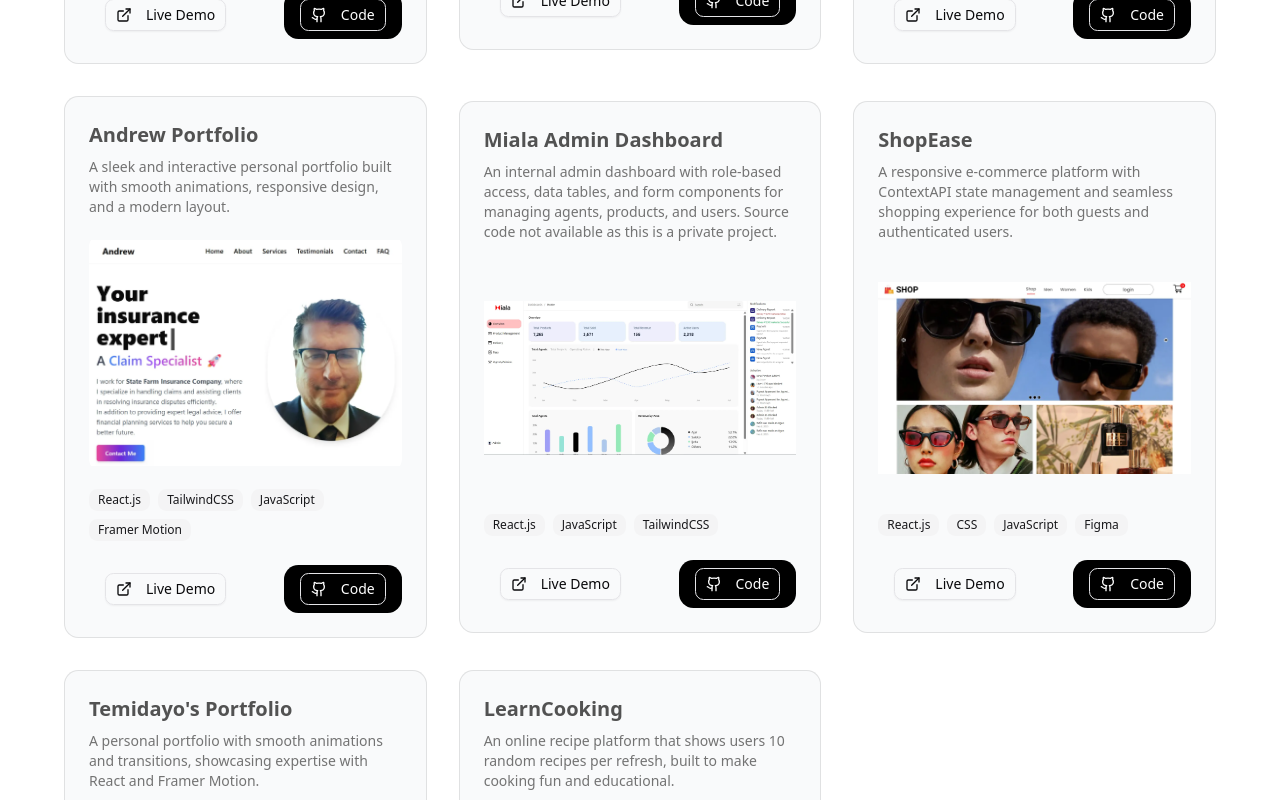
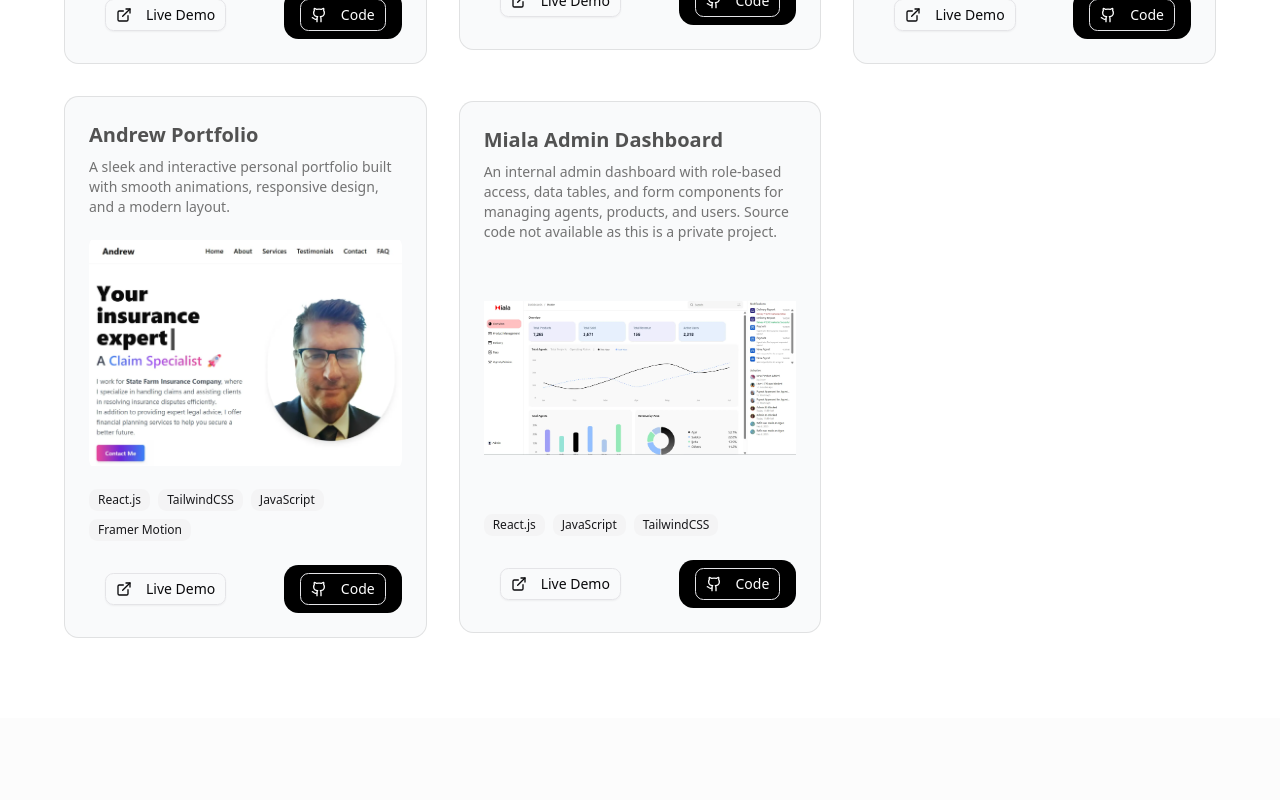
Before and after one commit to Gab-codes/cms-portfolio, a Next.js app: page / in a window 1280 px wide. Shown: the part 5700-6500 px from the top of the page. Built offline with nearby package versions, Linux system fonts and the light colour scheme.

Commit message:
update list of projects

```diff
--- a/constant/index.ts
+++ b/constant/index.ts
@@ -136,33 +136,6 @@ export const projects = [
     liveUrl: "http://mialaweb.vercel.app",
     githubUrl: "#",
   },
-  {
-    title: "ShopEase",
-    description:
-      "A responsive e-commerce platform with ContextAPI state management and seamless shopping experience for both guests and authenticated users.",
-    image: "/images/shopease.webp",
-    technologies: ["React.js", "CSS", "JavaScript", "Figma"],
-    liveUrl: "https://ecommerce-frontend-iota-seven.vercel.app/",
-    githubUrl: "https://github.com/Gab-codes/ecommerce-frontend",
-  },
-  {
-    title: "Temidayo's Portfolio",
-    description:
-      "A personal portfolio with smooth animations and transitions, showcasing expertise with React and Framer Motion.",
-    image: "/images/1st-portfolio.webp",
-    technologies: ["React.js", "CSS", "JavaScript", "Framer Motion"],
-    liveUrl: "https://temidy-portfolio.vercel.app",
-    githubUrl: "https://github.com/torugabriel/temidayo-portfolio",
-  },
-  {
-    title: "LearnCooking",
-    description:
-      "An online recipe platform that shows users 10 random recipes per refresh, built to make cooking fun and educational.",
-    image: "/images/food-recipe.webp",
-    technologies: ["HTML", "CSS", "JavaScript"],
-    liveUrl: "https://gab-codes.github.io/Recipe-book-app",
-    githubUrl: "https://github.com/torugabriel/recipe-book-app",
-  },
 ];
 
 export const experiences = [
```
